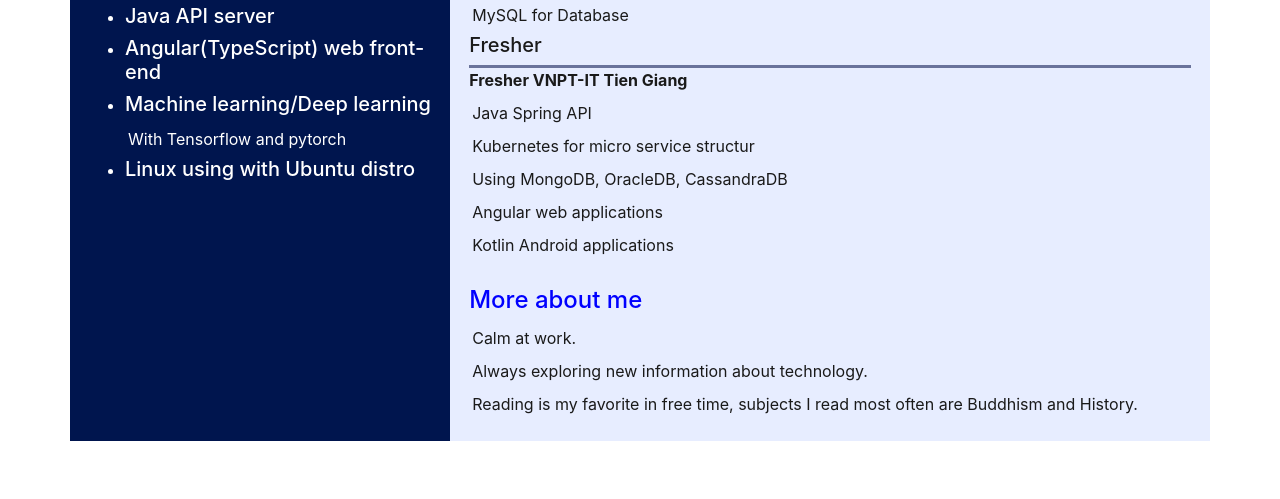
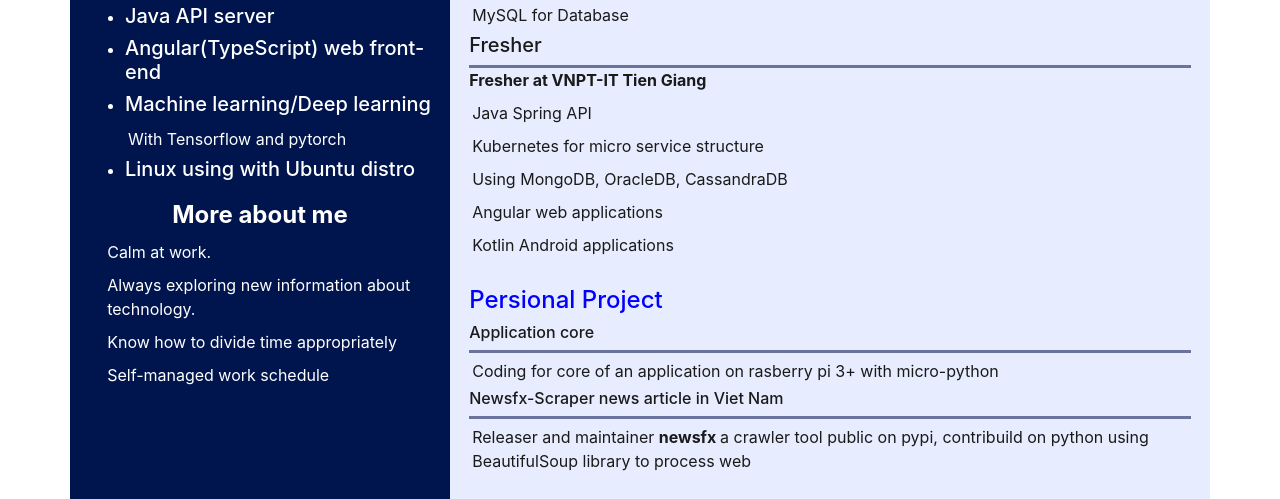
Before and after one commit to trungbanh/introdue, a plain HTML site: page index.html in a window 1280 px wide. Shown: the part 605-1104 px from the top of the page. Before the commit the page ends 1046 px from the top, so only its background shows below. Drawn offline with nearby package versions, Linux system fonts and the light colour scheme.

Commit message:
ready for new

```diff
--- a/index.html
+++ b/index.html
@@ -101,6 +101,17 @@
                 </li>
             </ul>
 
+            <div class="mblock">
+                <h4 class="header">
+                    More about me
+                </h4>
+                <p> Calm at work. </p>
+                <p> Always exploring new information about technology.</p>
+                <p> Know how to divide time appropriately </p>
+                <p> Self-managed work schedule </p>
+            </div>
+
+
         </div>
         <div class="col-8 mcontent">
 
@@ -174,11 +185,11 @@
                 <div class="divide"></div>
                 <h6>
                     <strong>
-                        Fresher VNPT-IT Tien Giang
+                        Fresher at VNPT-IT Tien Giang
                     </strong>
                 </h6>
                 <p> Java Spring API </p>
-                <p> Kubernetes for micro service structur </p>
+                <p> Kubernetes for micro service structure </p>
                 <p> Using MongoDB, OracleDB, CassandraDB </p>
                 <p>
                     Angular web applications
@@ -188,16 +199,21 @@
                 </p>
             </div>
 
-            <div class="mblock">
+            <div class="exp-mblock">
                 <h4>
-                    More about me
+                    Persional Project
                 </h4>
-                <p>Calm at work.</p>
-                <p> Always exploring new information about technology.</p>
-                <p>Reading is my favorite in free time, subjects I read most often are Buddhism and History.</p>
+                <h6> Application core </h6>
+                <div class="divide"></div>
+                <p> Coding for core of an application on rasberry pi 3+ with micro-python </p>
+                <h6>
+                    Newsfx-Scraper news article in Viet Nam
+                </h6>
+                <div class="divide"></div>
+                <p>
+                    Releaser and maintainer <b> newsfx </b> a crawler tool public on pypi, contribuild on python using BeautifulSoup library to process web
+                </p>
             </div>
-
-
         </div>
     </div>
 </body>
```
